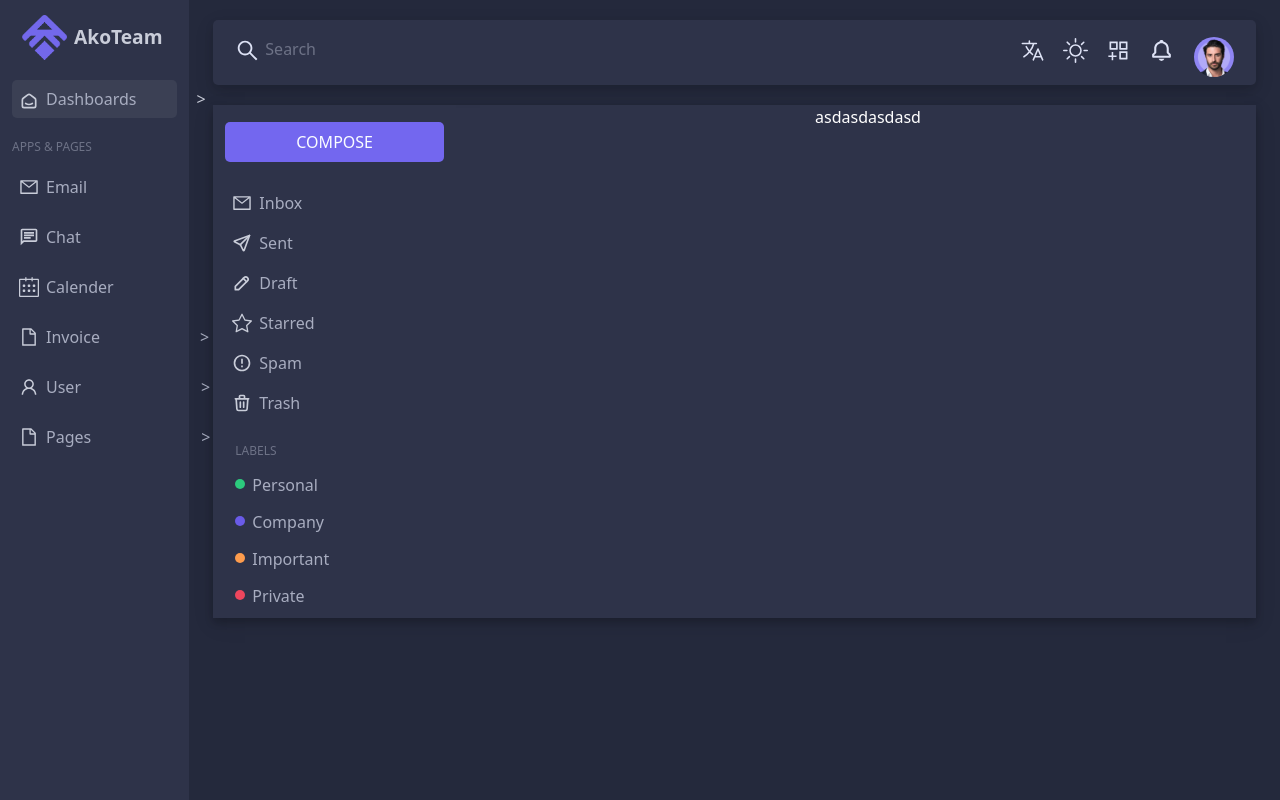
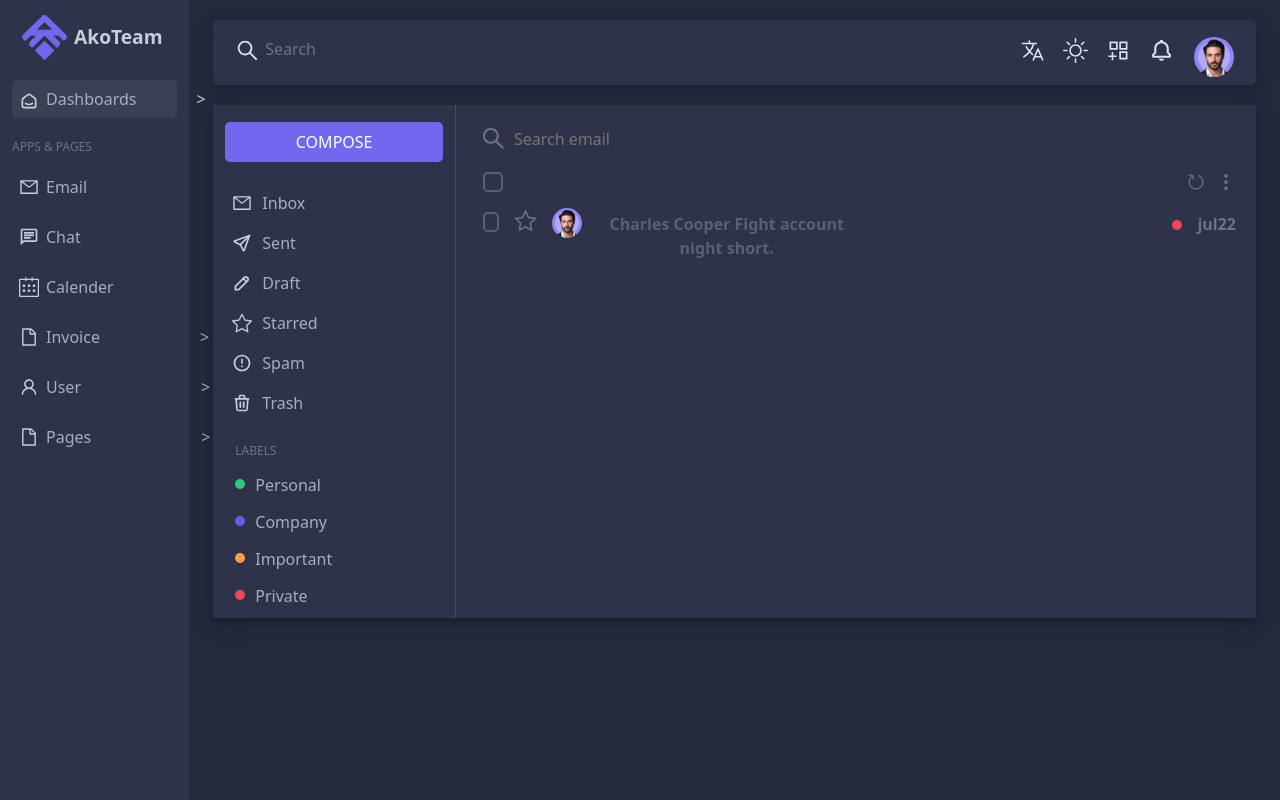
Before and after one commit to ErfanERATO/AdminPanel, a React (Create React App) app: page /email in a window 1280 px wide. Built offline with nearby package versions, Linux system fonts and the light colour scheme.

Commit message:
complete email

```diff
--- a/src/components/EmailForms.jsx
+++ b/src/components/EmailForms.jsx
@@ -5,6 +5,11 @@ import { TbPencil } from "react-icons/tb";
 import { BsStar } from "react-icons/bs";
 import { RiErrorWarningLine } from "react-icons/ri";
 import { HiOutlineTrash } from "react-icons/hi";
+import { AiOutlineSearch } from "react-icons/ai";
+import { VscRefresh } from "react-icons/vsc";
+import { BsThreeDotsVertical } from "react-icons/bs";
+import { ImStarEmpty } from "react-icons/im";
+import profile from "../assets/avatar-1.129659bb.png";
 import "../style/email-page-style.scss";
 
 const EmailForms = () => {
@@ -12,7 +17,7 @@ const EmailForms = () => {
     <div className="background-email-form">
       <div className="main-email-form">
         <div className="row">
-          <div className="col-sm-3 col-md-3 border-between">
+          <div className="col-3 col-sm-3 col-md-3">
             <div className="email-side-bar">
               <div className="container sidebar-holder">
                 <div className="compose-button">
@@ -138,9 +143,88 @@ const EmailForms = () => {
             </div>
           </div>
 
-          <div className="col-sm-9 col-md-9">
+          <div className="col-9 col-sm-9 col-md-9">
             <div className="email-content">
-              <div>asdasdasdasd</div>
+              <div className="xxxxxx">
+                <div className="row">
+                  <div className="col-md-12">
+                    <div className="search-icon-holder">
+                      <AiOutlineSearch size="27px" color="#6d7286" />
+                      <input
+                        className="search-text"
+                        placeholder="Search email"
+                      />
+                    </div>
+                  </div>
+                </div>
+              </div>
+
+              <div className="row">
+                <div className="col-md-12">
+                  <div className="first-row-holder">
+                    <div className="row">
+                      <div className="col-sm-6 col-md-6">
+                        <div className="check-box">
+                          <div className="main-check-box"></div>
+                        </div>
+                      </div>
+
+                      <div className="col-sm-6 col-md-6">
+                        <div className="refresh-icon ">
+                          <VscRefresh
+                            size="20px"
+                            color="#6d7286"
+                            className="main-refresh-icon"
+                          />
+                          <BsThreeDotsVertical
+                            size="20px"
+                            color="#6d7286"
+                            className="main-thre-icon"
+                          />
+                        </div>
+                      </div>
+                    </div>
+                  </div>
+                </div>
+              </div>
+
+              <div className="row">
+                <div className="col-md-12">
+                  <div className="first-row-holder">
+                    <div className="row">
+                      <div className="col-sm-6 col-md-6">
+                        <div className="check-box">
+                          <div className="main-check-box"></div>
+                          <div className="star-holder">
+                            <ImStarEmpty
+                              size="23px"
+                              color="#6d7286"
+                              className="star"
+                            />
+                          </div>
+
+                          <div class="avatar-image">
+                            <img src={profile} class="avatar" />
+                          </div>
+
+                          <div className="email-title">
+                            Charles Cooper Fight account night short.
+                          </div>
+                        </div>
+                      </div>
+
+                      <div className="col-sm-6 col-md-6">
+                        <div className="date-importance">
+                          <div className="importance">
+                            <div className="label-importance"></div>
+                          </div>
+                          <div className="date">jul22</div>
+                        </div>
+                      </div>
+                    </div>
+                  </div>
+                </div>
+              </div>
             </div>
           </div>
         </div>
--- a/src/style/email-page-style.scss
+++ b/src/style/email-page-style.scss
@@ -8,9 +8,9 @@
     display: flex;
     flex-direction: column;
     height: max-content;
-
     .email-side-bar {
       background-color: #2e3349;
+      border-right: 1px solid #474c62;
       .sidebar-holder {
         display: flex;
         flex-direction: column;
@@ -36,7 +36,7 @@
           padding: 7px;
           border-radius: 5px;
           .inbox-text {
-            padding-left: 7px;
+            padding-left: 10px;
             font-weight: 500;
             color: #a8adc0;
             padding-top: 2px;
@@ -51,7 +51,7 @@
           padding: 7px;
           border-radius: 5px;
           .sent-text {
-            padding-left: 7px;
+            padding-left: 10px;
             font-weight: 500;
             color: #a8adc0;
             padding-top: 2px;
@@ -66,7 +66,7 @@
           padding: 7px;
           border-radius: 5px;
           .draft-text {
-            padding-left: 7px;
+            padding-left: 10px;
             font-weight: 500;
             color: #a8adc0;
             padding-top: 2px;
@@ -81,7 +81,7 @@
           padding: 7px;
           border-radius: 5px;
           .starred-text {
-            padding-left: 7px;
+            padding-left: 10px;
             font-weight: 500;
             color: #a8adc0;
             padding-top: 2px;
@@ -96,7 +96,7 @@
           padding: 7px;
           border-radius: 5px;
           .spam-text {
-            padding-left: 7px;
+            padding-left: 10px;
             font-weight: 500;
             color: #a8adc0;
             padding-top: 2px;
@@ -111,7 +111,7 @@
           padding: 7px;
           border-radius: 5px;
           .trash-text {
-            padding-left: 7px;
+            padding-left: 10px;
             font-weight: 500;
             color: #a8adc0;
             padding-top: 2px;
@@ -146,7 +146,7 @@
             }
           }
           .label-text {
-            padding-left: 7px;
+            padding-left: 10px;
             font-weight: 500;
             color: #a8adc0;
             padding-top: 2px;
@@ -170,7 +170,7 @@
             }
           }
           .label-text {
-            padding-left: 7px;
+            padding-left: 10px;
             font-weight: 500;
             color: #a8adc0;
             padding-top: 2px;
@@ -194,7 +194,7 @@
             }
           }
           .label-text {
-            padding-left: 7px;
+            padding-left: 10px;
             font-weight: 500;
             color: #a8adc0;
             padding-top: 2px;
@@ -218,7 +218,7 @@
             }
           }
           .label-text {
-            padding-left: 7px;
+            padding-left: 10px;
             font-weight: 500;
             color: #a8adc0;
             padding-top: 2px;
@@ -227,7 +227,90 @@
       }
     }
     .email-content {
+      padding-top: 20px;
       background-color: #2e3349;
+      display: flex;
+      flex-direction: column;
+
+      .search-icon-holder {
+        display: flex;
+        flex-direction: row;
+        .search-text {
+          color: #6d7286;
+          font-weight: 500;
+          padding-left: 7px;
+          background-color: transparent;
+          border: none;
+          outline: none;
+        }
+      }
+
+      .refresh-icon {
+        display: flex;
+        flex-direction: row;
+        justify-content: flex-end;
+        padding-right: 20px;
+        .main-refresh-icon {
+          margin-right: 10px;
+        }
+      }
+
+      .first-row-holder {
+        padding-top: 20px;
+        .check-box {
+          display: flex;
+          flex-direction: row;
+          padding-left: 3px;
+          .star-holder {
+            padding-left: 15px;
+            margin-top: -5px;
+          }
+          .avatar-image {
+            display: flex;
+            margin-top: -4px;
+            padding-left: 15px;
+          }
+
+          .avatar {
+            vertical-align: middle;
+            width: 30px;
+            height: 30px;
+            border-radius: 50%;
+          }
+
+          .email-title {
+            color: #5a5f75;
+            font-weight: bold;
+            padding-left: 15px;
+          }
+          .main-check-box {
+            background-color: transparent;
+            border: 2px solid #5a5f75;
+            width: 20px;
+            height: 20px;
+            border-radius: 5px;
+          }
+        }
+
+        .date-importance {
+          display: flex;
+          flex-direction: row;
+          justify-content: flex-end;
+          padding-right: 20px;
+          color: #6d7286;
+          font-weight: 600;
+          .importance {
+            padding-right: 15px;
+            .label-importance {
+              height: 10px;
+              width: 10px;
+              background-color: #ee465d;
+              border-radius: 50%;
+              display: inline-block;
+            }
+          }
+        }
+      }
     }
   }
 }
```
